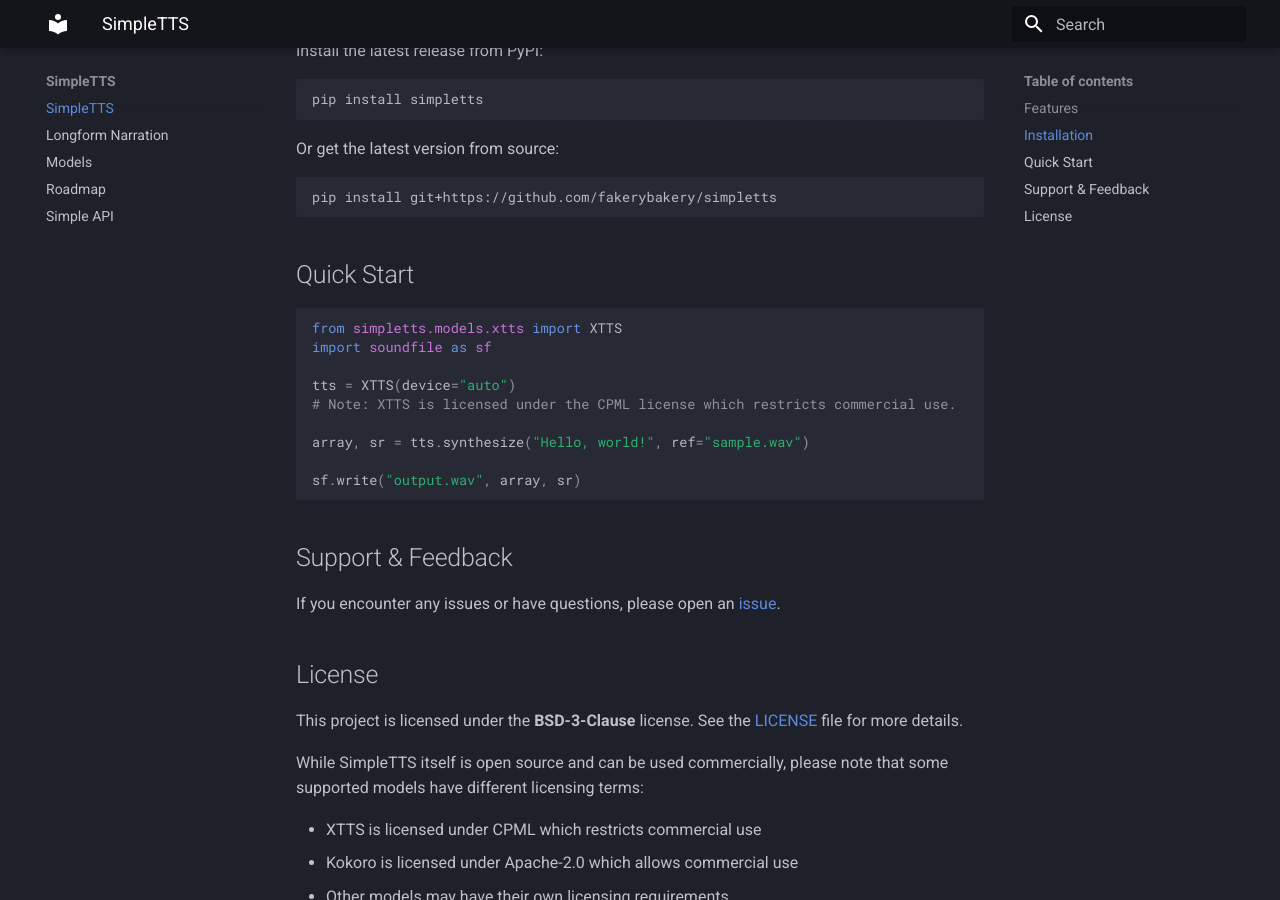
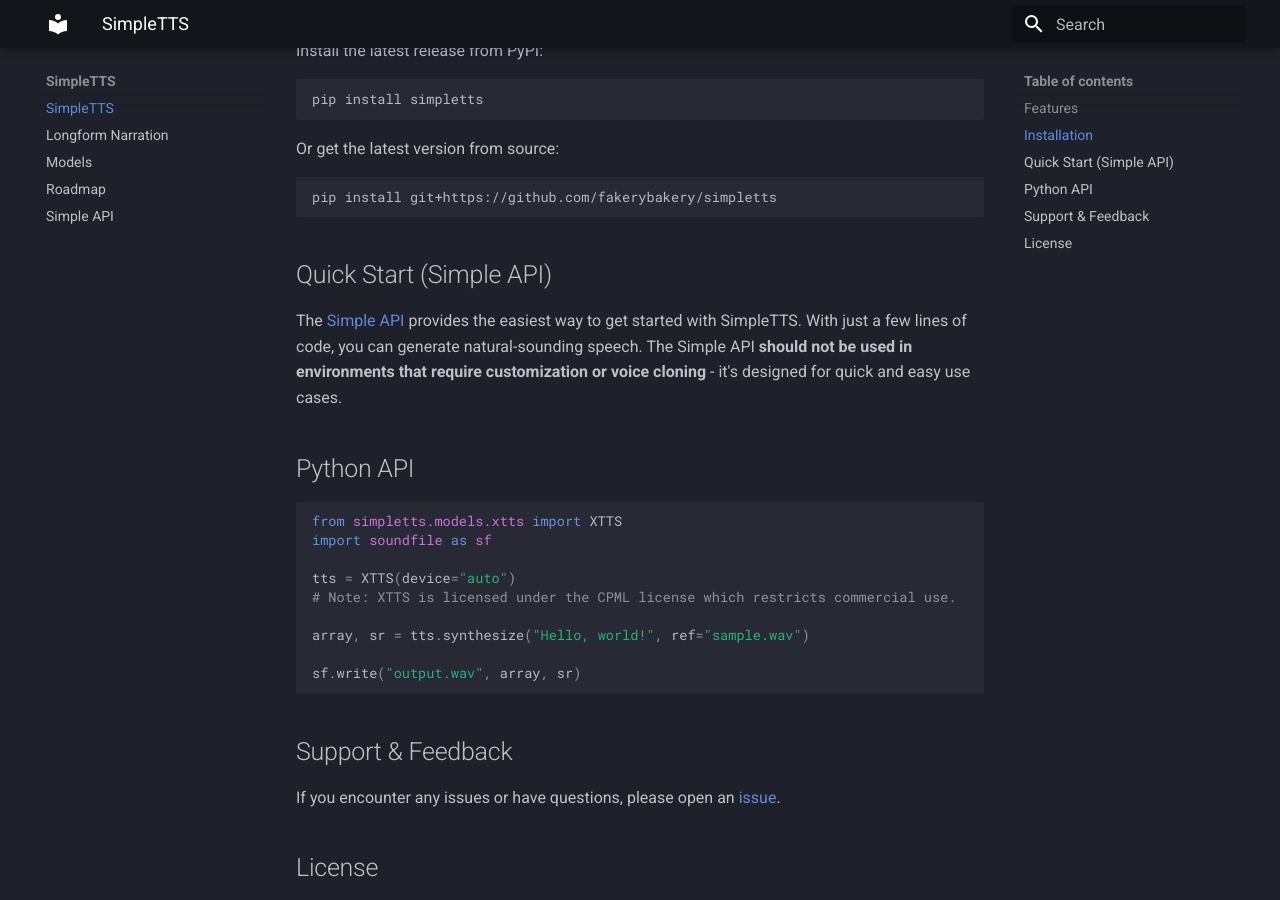
Before and after one commit to fakerybakery/simpletts, an MkDocs documentation site: the page built from docs/index.md, in a window 1280 px wide and 900 px high, scrolled down 613 px. Built offline with MkDocs 1.6.1 and Material for MkDocs 9.7.7, drawn with Linux system fonts in a browser that asks for light colours.

Commit message:
Update simple API docs

````diff
--- a/docs/index.md
+++ b/docs/index.md
@@ -28,7 +28,11 @@
 pip install git+https://github.com/fakerybakery/simpletts
 ```
 
-## Quick Start
+## Quick Start (Simple API)
+
+The [Simple API](simple.md) provides the easiest way to get started with SimpleTTS. With just a few lines of code, you can generate natural-sounding speech. The Simple API **should not be used in environments that require customization or voice cloning** - it's designed for quick and easy use cases.
+
+## Python API
 
 ```python
 from simpletts.models.xtts import XTTS
````
Also changed, not shown: README.md (+2 -0 lines).
